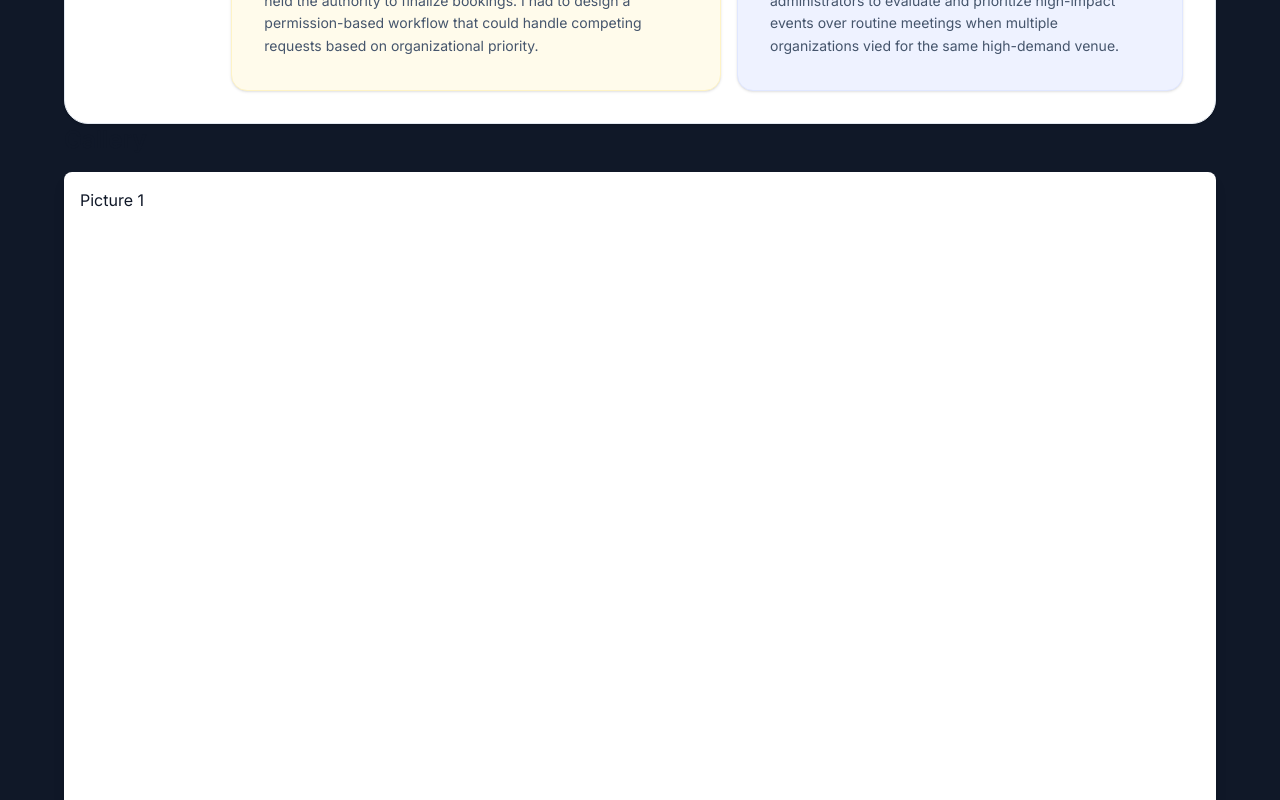
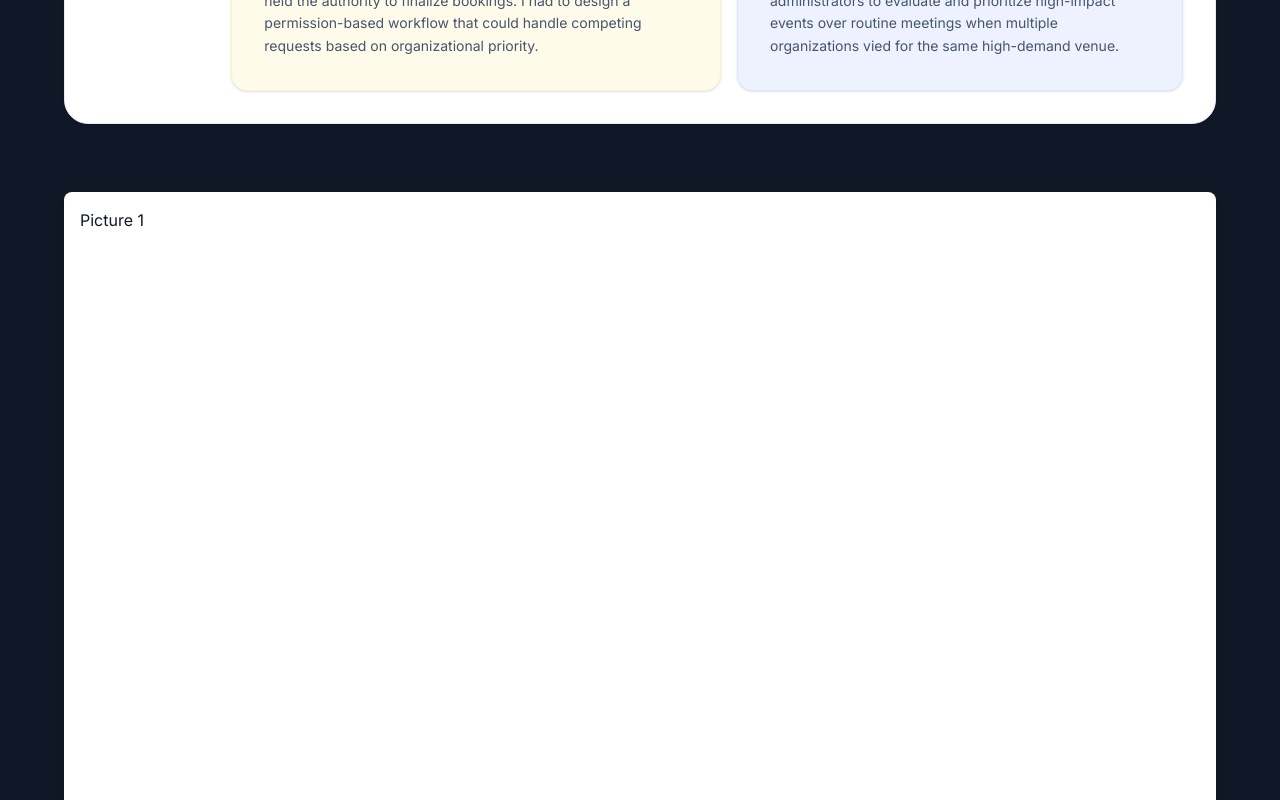
Before and after one commit to HarveyDangel/my-portfolio, a Next.js app: page /projects/1 in a window 1280 px wide. Shown: the part 1720-2520 px from the top of the page. Built offline with nearby package versions, Linux system fonts and the light colour scheme.

Commit message:
refactor: enhance layout and structure of project details and technology components

```diff
--- a/src/app/projects/[id]/page.tsx
+++ b/src/app/projects/[id]/page.tsx
@@ -34,19 +34,6 @@ export default async function ProjectDetail({
 							<p>Role: {project.role}</p>
 							<p>Platform: {project.platform}</p>
 							<p>Timeline: {project.timeline}</p>
-							{/* <div className="flex gap-1">
-								<h2>Technologies Used:</h2>
-								<div className="flex flex-wrap gap-2">
-									{project.technologies.map((tech, index) => (
-										<span
-											key={index}
-											className="bg-gray-100 text-gray-900 rounded px-1 font-semibold text-[10px] md:text-[12px]"
-										>
-											{tech}
-										</span>
-									))}
-								</div>
-							</div> */}
 						</div>
 					</div>
 					{/*Bento section */}
@@ -60,7 +47,7 @@ export default async function ProjectDetail({
 							technologies={project.technologies}
 						/>
 						{/* Project Gallery */}
-						<div className="scroll-mt-25" id="gallery">
+						<div className="scroll-mt-25 mt-5" id="gallery">
 							<h3 className="text-2xl font-semibold mb-4">Gallery</h3>
 							{/* Project Images */}
 							<Card className="p-4 h-200">
--- a/src/app/projects/components/projectBento.tsx
+++ b/src/app/projects/components/projectBento.tsx
@@ -51,7 +51,7 @@ export default function ProjectBento({
 	metrics,
 }: ProjectBentoProps) {
 	return (
-		<div className="grid grid-cols-1 md:grid-cols-3 gap-4">
+		<div className="grid grid-cols-1 md:grid-cols-3 gap-4 scroll-mt-25" id="description">
 			{/* 1. Problem Card - Large (Span 2 Columns) */}
 			<div className="md:col-span-2 md:row-span-1 rounded-3xl bg-white border border-slate-200 p-8 flex flex-col justify-between shadow-sm hover:shadow-md transition-shadow">
 				<div>
--- a/src/app/projects/components/technogies.tsx
+++ b/src/app/projects/components/technogies.tsx
@@ -6,7 +6,7 @@ interface TechnologiesProps {
 
 export default function Technologies( {techIds}: TechnologiesProps ) {
 	return (
-		<div className="flex flex-wrap gap-4 justify-between">
+		<div className="flex flex-wrap gap-4 justify-between scroll-mt-35" id="technology">
 			{techIds.map((technologies) => (
 				<div
 					key={technologies}
```
